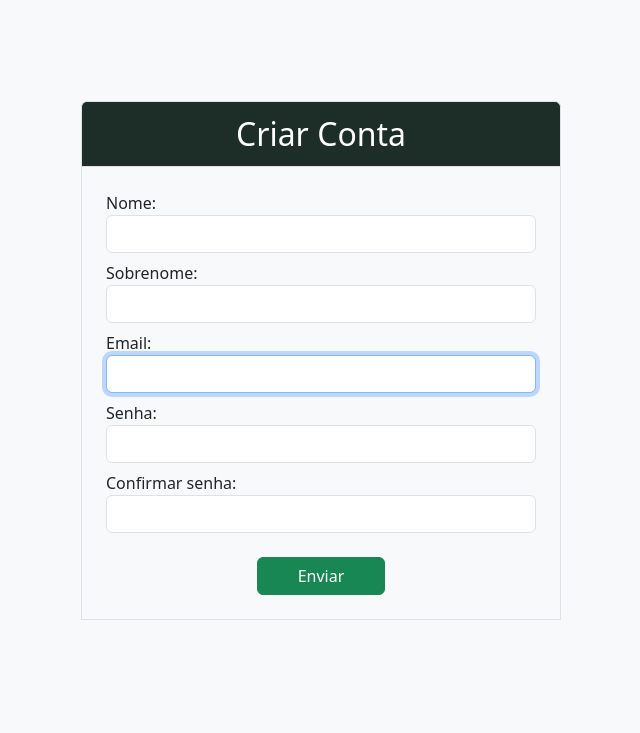
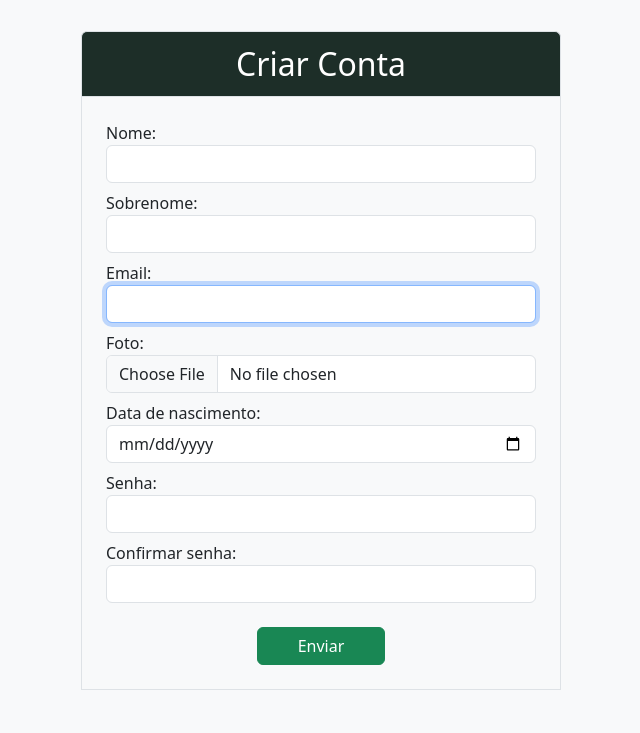
Before and after one commit to NBorego/nutricao-uninga, a Django app: page /login/registrar_cliente in a window 1280 px wide. Shown: the part 67-800 px from the top of the page, without its empty margins (319-959 px from the left). Run offline with Django 5.2, Linux system fonts and the light colour scheme.

Commit message:
/feature foto, data_nasc e header usuario

```diff
--- a/agendamento/templates/partials/agendamento/header_cliente.html
+++ b/agendamento/templates/partials/agendamento/header_cliente.html
@@ -22,9 +22,8 @@
                     <a class="nav-link" href="{% url "minha_conta_cliente" %}">Minha Conta</a>
                 </li>
                 </ul>
-                <div class="text-end">
-                    <a class="btn btn-outline-light" href="{% url "tipo_login" %}">Sair</a>
-                </div>
+
+                {% include "partials/usuario.html" %}
             </div>
         </div>
     </nav>
--- a/agendamento/templates/partials/agendamento/header_nutricionista.html
+++ b/agendamento/templates/partials/agendamento/header_nutricionista.html
@@ -25,9 +25,8 @@
                         <a class="nav-link" href="{% url "minha_conta_cliente" %}">Minha Conta</a>
                     </li>
                 </ul>
-                <div class="text-end">
-                    <a class="btn btn-outline-light" href="{% url "tipo_login" %}">Sair</a>
-                </div>
+
+                {% include "partials/usuario.html" %}
             </div>
         </div>
     </nav>
--- a/catalogo/static/css/header.css
+++ b/catalogo/static/css/header.css
@@ -1,3 +1,10 @@
 .header-principal {
     background-color: var(--cor-primaria);
 }
+
+.imagem-usuario {
+    width: 2.8rem;
+    height: 2.8rem;
+    border-radius: 50%;
+    border: 1px solid white;
+}
--- a/catalogo/templates/partials/header.html
+++ b/catalogo/templates/partials/header.html
@@ -22,28 +22,7 @@
                     <a class="nav-link" href="#">Agendamento</a>
                 </li>
                 </ul>
-
-                {% if user.is_authenticated %}
-                    <div class="text-end">
-                        {% if user.is_cliente %}
-                            <a class="nav-text text-white mx-2 text-decoration-none" href="{% url 'pagina_cliente' %}">
-                                {{user.first_name}}
-                            </a>
-                        {% elif user.is_nutricionista %}
-                            <a class="nav-text text-white mx-2" href="{% url 'pagina_nutricionista' %}">
-                                {{user.first_name}}
-                            </a>
-                        {% endif %}
-                        <a class="btn btn-outline-danger" href="{% url 'logout' %}">
-                            Sair
-                        </a>
-                    </div>
-                {% else %}
-                    <div class="text-end">
-                        <a class="btn btn-outline-light" href="{% url "tipo_login" %}">Entrar</a>
-                    </div>
-                {% endif %}
-
+                {% include "partials/usuario.html" %}
             </div>
         </div>
     </nav>
--- /dev/null
+++ b/catalogo/templates/partials/usuario.html
@@ -0,0 +1,48 @@
+{% load static %}
+
+{% if user.is_authenticated %}
+    <div class="text-end">
+        {% if user.is_cliente %}
+            <a class="text-white mx-2 text-decoration-none" href="{% url 'pagina_cliente' %}">
+                {% if user.foto %}
+                    <img
+                        class="imagem-usuario mx-2"
+                        src="{{user.foto.url}}"
+                        alt="foto de {{user.first_name}}"
+                    >
+                {% else %}
+                    <img
+                        class="imagem-usuario mx-2"
+                        src="{% static "img/placeholder.png" %}"
+                        alt="Placeholder"
+                    >
+                {% endif %}
+                <span>{{user.first_name}}</span>
+            </a>
+        {% elif user.is_nutricionista %}
+            <a class="text-white mx-2" href="{% url 'pagina_nutricionista' %}">
+                {% if user.foto %}
+                    <img
+                        class="imagem-usuario mx-2"
+                        src="{{user.foto.url}}"
+                        alt="foto de {{user.first_name}}"
+                    >
+                {% else %}
+                    <img
+                        class="imagem-usuario mx-2"
+                        src="{% static "img/placeholder.png" %}"
+                        alt="Placeholder"
+                    >
+                {% endif %}
+                <span>{{user.first_name}}</span>
+            </a>
+        {% endif %}
+        <a class="btn btn-outline-danger" href="{% url 'logout' %}">
+            Sair
+        </a>
+    </div>
+{% else %}
+    <div class="text-end">
+        <a class="btn btn-outline-light" href="{% url "tipo_login" %}">Entrar</a>
+    </div>
+{% endif %}
--- a/login/forms.py
+++ b/login/forms.py
@@ -2,6 +2,7 @@ from django import forms
 from django.utils.translation import gettext_lazy as _
 from django.contrib.auth.forms import UserCreationForm, AuthenticationForm
 from .models import User, Cliente, Nutricionista
+import datetime
 
 class CustomAuthenticationForm(AuthenticationForm):
     username = forms.CharField(
@@ -21,6 +22,10 @@ class CustomAuthenticationForm(AuthenticationForm):
 class ClienteForm(UserCreationForm):
     first_name = forms.CharField(label=_("Nome"))
     last_name = forms.CharField(label=_("Sobrenome"))
+    data_nascimento = forms.DateField(
+        label=_("Data de nascimento"),
+        widget=forms.DateTimeInput(attrs={'type': 'date'}),
+    )
     password1 = forms.CharField(
         label=_("Senha"),
         widget=forms.PasswordInput()
@@ -38,6 +43,8 @@ class ClienteForm(UserCreationForm):
             'first_name',
             'last_name',
             'email',
+            'foto',
+            'data_nascimento',
             'password1',
             'password2',
         ]
@@ -76,6 +83,8 @@ class NutricionistaForm(UserCreationForm):
             'first_name',
             'last_name',
             'email',
+            'foto',
+            'data_nascimento',
             'password1',
             'password2',
         ]
--- a/login/models.py
+++ b/login/models.py
@@ -7,31 +7,36 @@ class User(AbstractUser):
 
     username = models.CharField(unique=True, max_length=50, null=True, blank=True)
     email = models.EmailField(unique=True)
+    foto = models.ImageField(null=True, blank=True, upload_to="foto_usuario/")
+    data_nascimento = models.DateField(null=False, blank=False, default='2000-01-01')
 
     USERNAME_FIELD = 'email'
     REQUIRED_FIELDS = ['username', 'first_name', 'last_name']
 
-
 class Cliente(models.Model):
     user = models.OneToOneField(User, on_delete=models.CASCADE)
-    foto = models.ImageField(null=True, blank=True, upload_to="cliente_foto/")
-    data_nascimento = models.DateField(default='2000-01-01')
 
     class Meta:
         verbose_name = 'Cliente'
         verbose_name_plural = 'Clientes'
+
+        permissions = [
+            ("cliente", "Pode visitar sua pagina de cliente"),
+        ]
 
     def __str__(self):
         return self.user.email
 
 class Nutricionista(models.Model):
     user = models.OneToOneField(User, on_delete=models.CASCADE)
-    foto = models.ImageField(null=True, blank=True, upload_to="nutricionita_foto/")
-    data_nascimento = models.DateField(default='2000-01-01')
 
     class Meta:
         verbose_name = 'Nutricionista'
         verbose_name_plural = 'Nutricionistas'
 
+        permissions = [
+            ("nutricionista", "Pode visitar sua pagina de nutricionista"),
+        ]
+
     def __str__(self):
         return self.user.email
--- a/login/templates/login/adm/registrar_nutricionista.html
+++ b/login/templates/login/adm/registrar_nutricionista.html
@@ -18,7 +18,11 @@
         >
             Nutricionista
         </header>
-        <form method="POST" class="p-4 border border-1" style="width: 30rem;"
+        <form
+            method="POST"
+            class="p-4 border border-1"
+            style="width: 30rem;"
+            enctype="multipart/form-data"
         >
             {% csrf_token %}
             {{ form }}
--- a/login/templates/login/registrar_cliente.html
+++ b/login/templates/login/registrar_cliente.html
@@ -18,7 +18,11 @@
         >
             Criar Conta
         </header>
-        <form method="POST" class="p-4 border border-1" style="width: 30rem;"
+        <form
+            method="POST"
+            enctype="multipart/form-data"
+            class="p-4 border border-1"
+            style="width: 30rem;"
         >
             {% csrf_token %}
             {{ form }}
--- a/login/views.py
+++ b/login/views.py
@@ -1,5 +1,6 @@
 from django.shortcuts import render, redirect
 from django.contrib.auth import login, logout
+from django.contrib.auth.decorators import user_passes_test, login_required
 from .forms import ClienteForm, NutricionistaForm, CustomAuthenticationForm
 
 def tipo_login(request):
@@ -36,7 +37,7 @@ def login_nutricionista(request):
 
 def registrar_cliente(request):
     if request.method == 'POST':
-        form = ClienteForm(request.POST)
+        form = ClienteForm(request.POST, request.FILES)
 
         if form.is_valid():
             user = form.save()
@@ -46,9 +47,11 @@ def registrar_cliente(request):
         form = ClienteForm()
     return render(request, 'login/registrar_cliente.html', {'form': form})
 
+@login_required(login_url='logar_adm')
+@user_passes_test(lambda u: u.is_superuser, login_url='logar_adm')
 def registrar_nutricionista(request):
     if request.method == 'POST':
-        form = NutricionistaForm(request.POST)
+        form = NutricionistaForm(request.POST, request.FILES)
 
         if form.is_valid():
             user = form.save()
@@ -61,7 +64,6 @@ def registrar_nutricionista(request):
 def logar_adm(request):
     return render(request, 'login/adm/logar_adm.html')
 
-
 def logout_view(request):
     logout(request)
     return redirect('home')
```
Also changed, not shown: db.sqlite3, login/migrations/0023_alter_cliente_options_alter_nutricionista_options_and_more.py (added), media/foto_usuario/Captura_de_tela_2024-08-13_093246.png (added), media/foto_usuario/images.jpeg (added).
